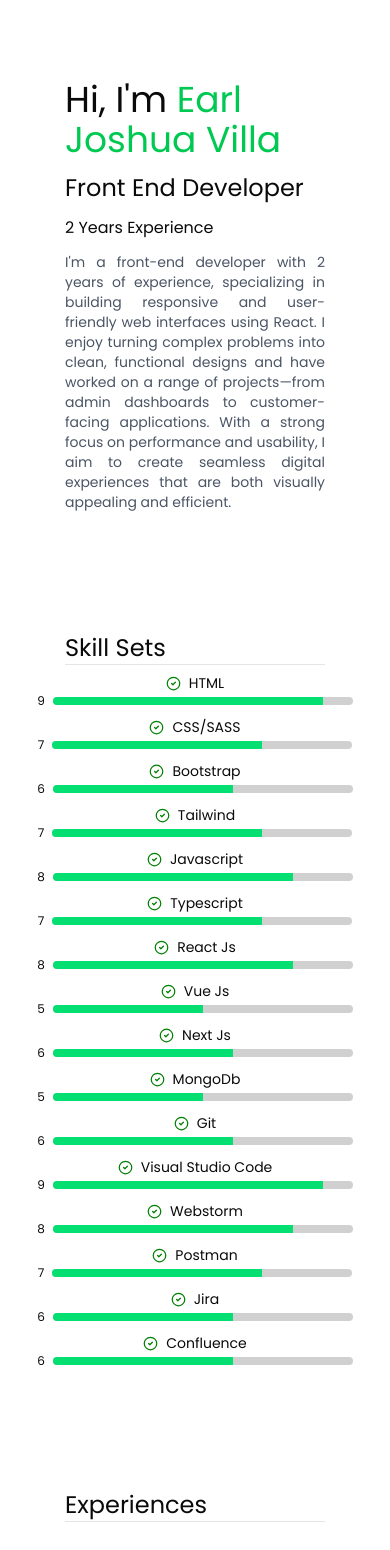
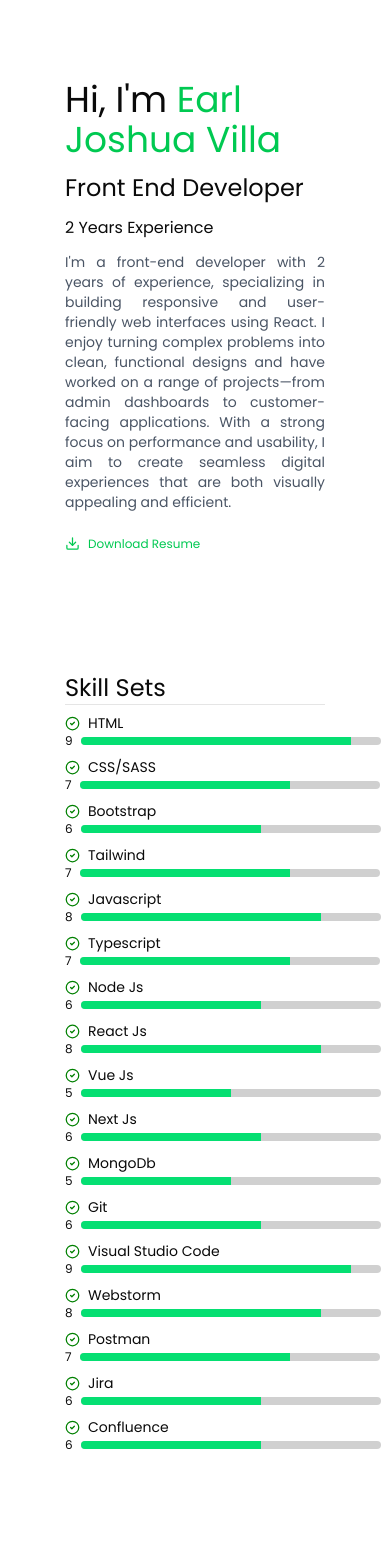
Before and after one commit to JoshVilla/portfolio, a React (Vite) app: page / in a window 390 px wide. Shown: the top 1550 px of the page. Built offline with nearby package versions, Linux system fonts and the light colour scheme.

Commit message:
add download resume

```diff
--- a/src/App.tsx
+++ b/src/App.tsx
@@ -4,6 +4,7 @@ import SkillSets from "./components/skillsets/SkillSets";
 import Experiences from "./components/experiences/Experiences";
 import Projects from "./components/projects/Projects";
 import Contact from "./components/contacts/Contact";
+import { Download } from "lucide-react";
 
 function App() {
   const fadeInUp = {
@@ -30,6 +31,13 @@ function App() {
             and usability, I aim to create seamless digital experiences that are
             both visually appealing and efficient.
           </p>
+          <a
+            href="/CV_Earl_Joshua_Villa.pdf"
+            download="Earl_Joshua_Villa-Resume.pdf"
+            className="text-xs text-green-500 flex gap-2 mt-6 cursor-pointer hover:underline hover:scale-105 transition-all"
+          >
+            <Download height={15} width={15} /> <span>Download Resume</span>
+          </a>
         </section>
         <aside className="flex-1 lg:flex justify-center items-center hidden">
           <div className="m-auto">
--- a/src/components/projects/Projects.tsx
+++ b/src/components/projects/Projects.tsx
@@ -155,12 +155,15 @@ const Projects = () => {
             custom={index}
           >
             <div className="text-lg">{project.title}</div>
-            <div className="text-sm text-gray-800">{project.description}</div>
+            <div className="text-sm text-gray-600">{project.description}</div>
             <div className="my-4">
               <div className="text-xs font-bold">Tech Stacks Used</div>
               <div className="flex gap-4 mt-2 flex-wrap">
                 {project.technologies.map((technology, idx) => (
-                  <span key={idx} className="text-xs">
+                  <span
+                    key={idx}
+                    className="text-xs border p-1 px-2 rounded-lg"
+                  >
                     {technology}
                   </span>
                 ))}
@@ -191,12 +194,15 @@ const Projects = () => {
             custom={index}
           >
             <div className="text-lg">{project.title}</div>
-            <div className="text-sm text-gray-800">{project.description}</div>
+            <div className="text-sm text-gray-600">{project.description}</div>
             <div className="my-4">
               <div className="text-xs font-bold">Tech Stacks Used</div>
               <div className="flex gap-4 mt-2 flex-wrap">
                 {project.technologies.map((technology, idx) => (
-                  <span key={idx} className="text-xs">
+                  <span
+                    key={idx}
+                    className="text-xs border p-1 px-2 rounded-lg"
+                  >
                     {technology}
                   </span>
                 ))}
--- a/src/components/skillsets/SkillSets.tsx
+++ b/src/components/skillsets/SkillSets.tsx
@@ -10,6 +10,7 @@ const SkillSets = () => {
     { name: "Tailwind", level: 70, value: 7 },
     { name: "Javascript", level: 80, value: 8 },
     { name: "Typescript", level: 70, value: 7 },
+    { name: "Node Js", level: 60, value: 6 },
     { name: "React Js", level: 80, value: 8 },
     { name: "Vue Js", level: 50, value: 5 },
     { name: "Next Js", level: 60, value: 6 },
@@ -38,7 +39,7 @@ const SkillSets = () => {
         {skills.map((skill, index) => (
           <div
             key={index}
-            className="flex md:flex-row flex-col items-center justify-between"
+            className="flex md:flex-row flex-col items-start md:items-center justify-between"
           >
             <div className="flex items-center gap-2">
               <CircleCheck width={15} height={15} color="green" />
@@ -64,7 +65,7 @@ const SkillSets = () => {
         {tools.map((tool, index) => (
           <div
             key={index}
-            className="flex md:flex-row flex-col  items-center justify-between"
+            className="flex md:flex-row flex-col items-start md:items-center justify-between"
           >
             <div className="flex items-center gap-2">
               <CircleCheck width={15} height={15} color="green" />
--- a/src/index.css
+++ b/src/index.css
@@ -111,7 +111,9 @@
   --sidebar-border: oklch(1 0 0 / 10%);
   --sidebar-ring: oklch(0.556 0 0);
 }
-
+html {
+  scroll-behavior: smooth;
+}
 @layer base {
   * {
     @apply border-border outline-ring/50;
```
Also changed, not shown: 1 other file (tests, documents, lock files or other folders).
